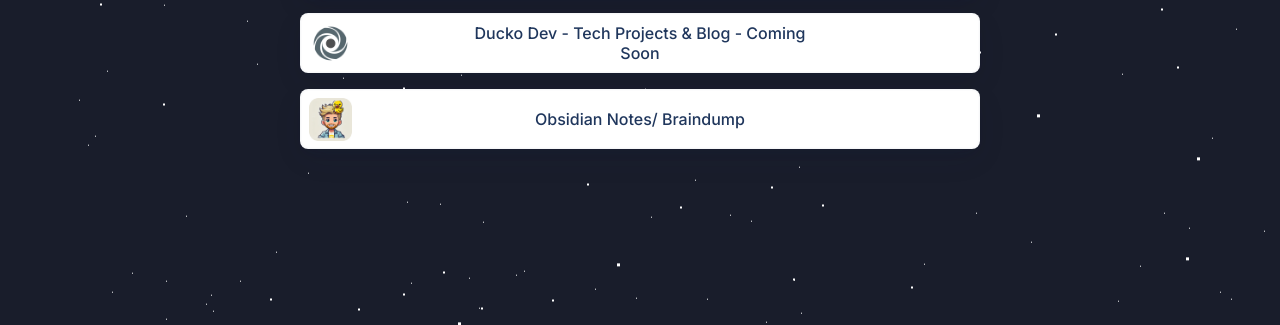
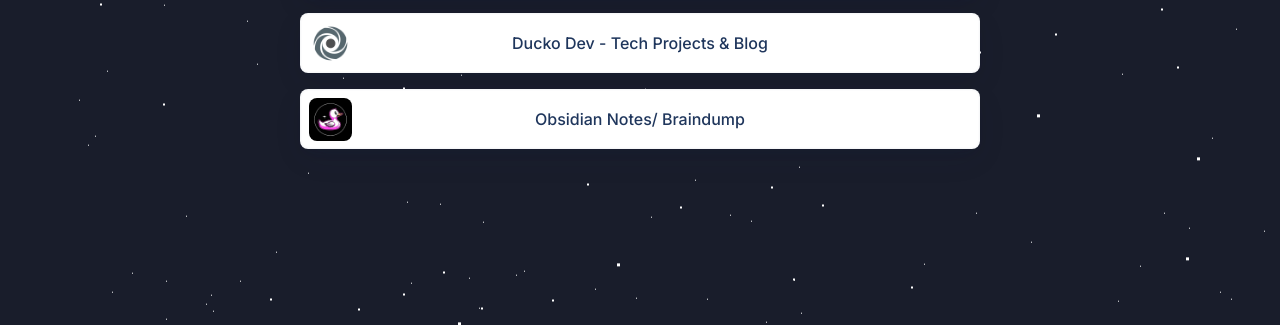
Before and after one commit to dannyducko/socials, a plain HTML site: page index.html in a window 1280 px wide. Shown: the part 578-903 px from the top of the page. Drawn offline with Linux system fonts and the light colour scheme.

Commit message:
updated ducko logo & calling

```diff
--- a/index.html
+++ b/index.html
@@ -68,13 +68,13 @@
                         <div class="page-item flex-both-center absolute"></div>
                         <a target="_blank"  class="page-item-each py-10 flex-both-center" href="https://ducko.dev" data-id="261685" data-type="page_item">
                             <img class="link-each-image" data-src="assets/images/replit.png" src="assets/images/replit.png" alt="Ducko Dev"/>
-                            <span class=" item-title text-center">Ducko Dev - Tech Projects & Blog - Coming Soon</span>
+                            <span class=" item-title text-center">Ducko Dev - Tech Projects & Blog</span>
                         </a>
                     </div>
                     <div class="page-item-wrap relative">
                         <div class="page-item flex-both-center absolute"></div>
                         <a target="_blank"  class="page-item-each py-10 flex-both-center" href="https://dannyducko.com" data-id="261685" data-type="page_item">
-                            <img class="link-each-image" data-src="assets/images/dd.png" src="assets/images/dd.png" alt="Obsidian Notes/ Braindump"/>
+                            <img class="link-each-image" data-src="assets/images/dd.png" src="assets/images/ducko.png" alt="Obsidian Notes/ Braindump"/>
                             <span class=" item-title text-center">Obsidian Notes/ Braindump</span>
                         </a>
                     </div>
```
Also changed, not shown: assets/images/ducko.png (added).
